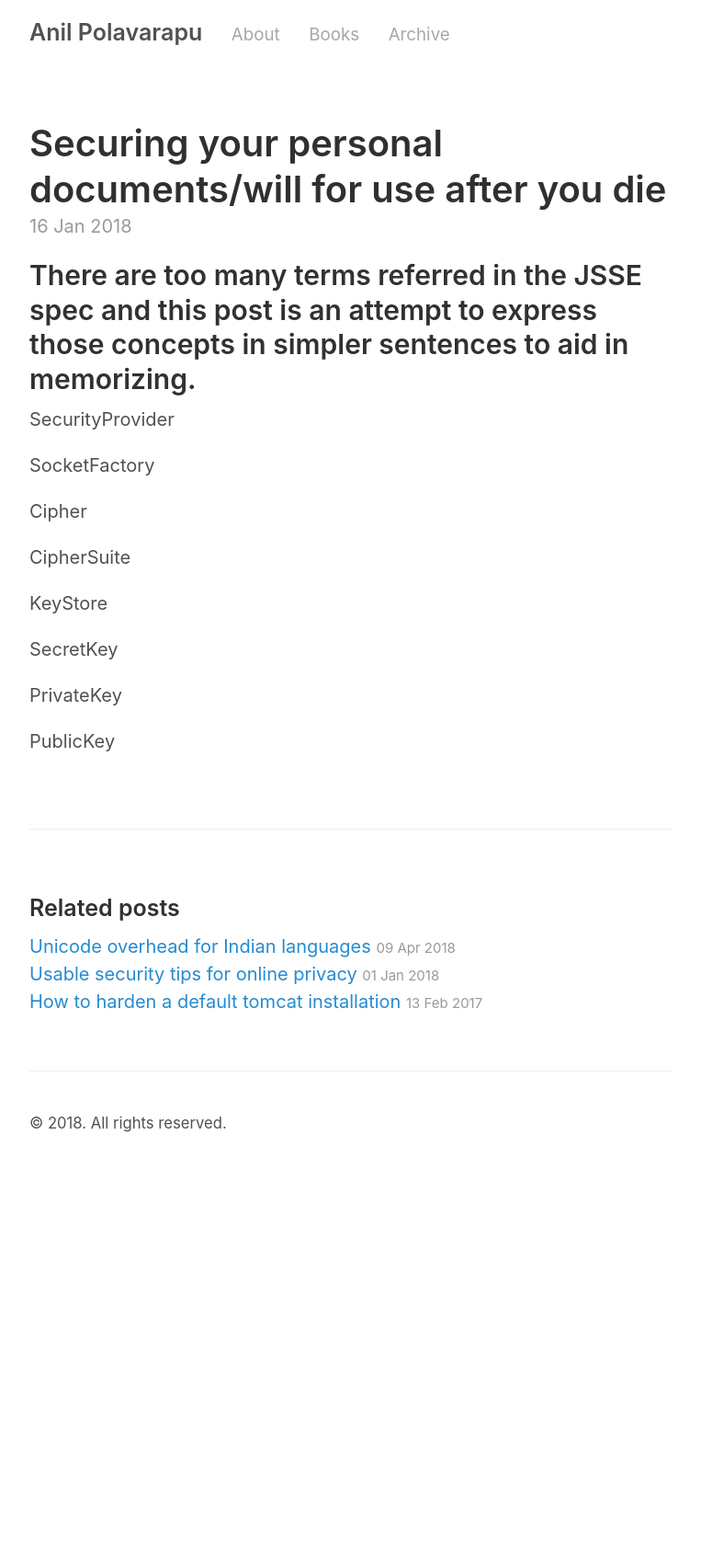
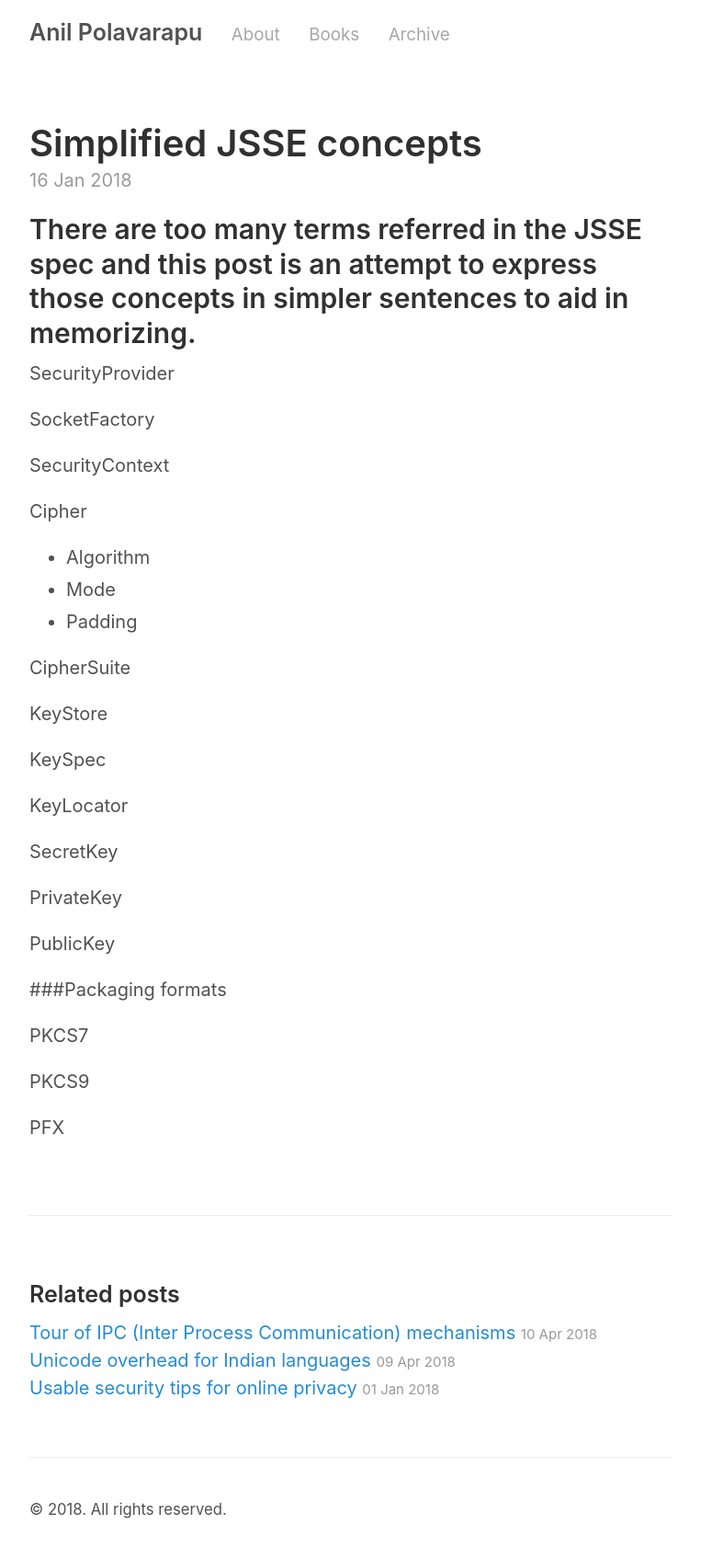
Before and after one commit to AnilPolavarapu/AnilPolavarapu.github.io, a Jekyll site: the page built from _posts/2018-01-16-jsse-terminology.md, in a window 1280 px wide. Shown: the whole page at 92% size, without its empty margins (258-1021 px from the left). Built offline with Jekyll 4.4.1, drawn with Linux system fonts in a browser that asks for light colours; before the commit the page ends 1275 px from its top, so only the background shows below that.

Commit message:
Adding skeleton for IPC post

```diff
--- a/_posts/2018-01-16-jsse-terminology.md
+++ b/_posts/2018-01-16-jsse-terminology.md
@@ -1,6 +1,6 @@
 ---
 layout: post
-title: Securing your personal documents/will for use after you die
+title: Simplified JSSE concepts
 ---
 
 There are too many terms referred in the JSSE spec and this post is an attempt to express those concepts in simpler sentences to aid in memorizing.
@@ -10,14 +10,31 @@
 
 SocketFactory
 
+SecurityContext
+
 Cipher
+ - Algorithm
+ - Mode
+ - Padding
 
 CipherSuite
 
 KeyStore
+
+KeySpec
+
+KeyLocator
 
 SecretKey
 
 PrivateKey
 
 PublicKey
+
+###Packaging formats
+
+PKCS7
+
+PKCS9
+
+PFX
--- /dev/null
+++ b/_posts/2018-04-10-ipc-tour.md
@@ -0,0 +1,24 @@
+---
+layout: post
+title: Tour of IPC (Inter Process Communication) mechanisms
+---
+
+### Pipes
+
+#### Named pipes
+
+### Semaphore
+
+### Mutex
+
+### Files
+
+### Shared memory
+
+### Sockets
+
+### Futex
+
+### Dbus
+
+### Binder
```
